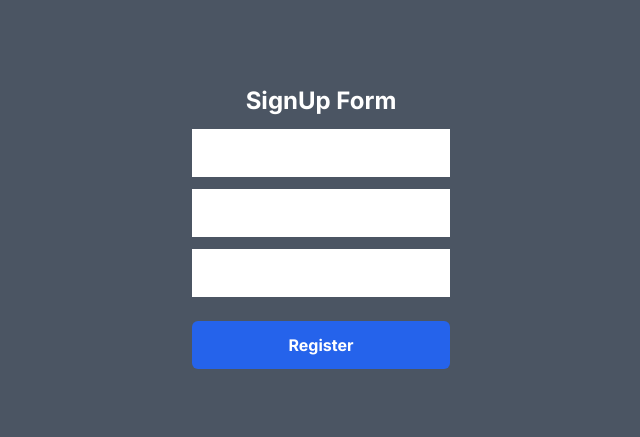
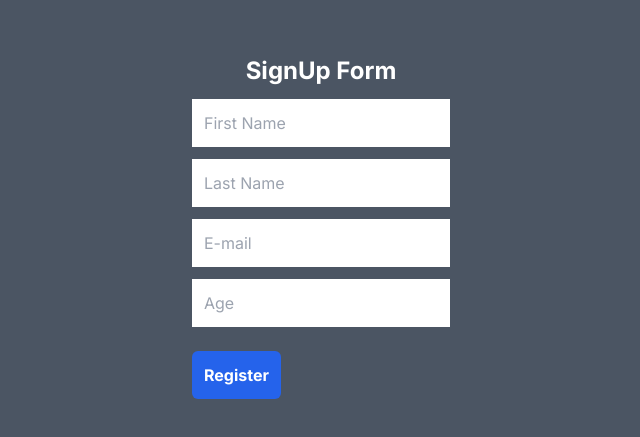
Before and after one commit to mspdl/reactjs-first_project, a Next.js app: page / in a window 1280 px wide. Shown: the part 179-616 px from the top of the page, without its empty margins (319-959 px from the left). Built offline with nearby package versions, Linux system fonts and the light colour scheme.

Commit message:
Defining error message using Zod

```diff
--- a/src/components/ZodExample.tsx
+++ b/src/components/ZodExample.tsx
@@ -3,13 +3,24 @@ import { useForm } from "react-hook-form";
 import { z } from "zod";
 
 const SignUpFormSchema = z.object({
-  name: z.string().min(2).max(20),
+  name: z
+    .string()
+    .min(2, { message: "The name must have at least 2 characters" })
+    .max(20),
   lastName: z.string().optional(),
-  age: z.number().min(18).max(130),
+  email: z.string().email(),
+  age: z
+    .number({ invalid_type_error: "Age needs to be a number" })
+    .min(18)
+    .max(130),
 });
 
 export const ZodExample = () => {
-  const { register, handleSubmit } = useForm({
+  const {
+    register,
+    handleSubmit,
+    formState: { errors },
+  } = useForm({
     resolver: zodResolver(SignUpFormSchema),
   });
 
@@ -22,24 +33,54 @@ export const ZodExample = () => {
       <h1 className="p-3 text-2xl font-bold text-white text-center">
         SignUp Form
       </h1>
-      <form onSubmit={handleSubmit(handleSignUpForm)} className="flex flex-col">
+      <form onSubmit={handleSubmit(handleSignUpForm)}>
+        <div className="mb-3">
           <input
+            placeholder="First Name"
             {...register("name")}
-          className="border-white p-3 mb-3 text-black"
+            className="border-white p-3  text-black"
           />
+          {errors.name && (
+            <p className="text-red-400">{errors.name.message as string}</p>
+          )}
+        </div>
+        <div className="mb-3">
           <input
+            placeholder="Last Name"
             {...register("lastName")}
-          className="border-white p-3 mb-3 text-black"
+            className="border-white p-3 text-black"
           />
+          {errors.lastName && (
+            <p className="text-red-400">{errors.lastName.message as string}</p>
+          )}
+        </div>
+        <div className="mb-3">
           <input
+            placeholder="E-mail"
+            {...register("email")}
+            className="border-white p-3 text-black"
+          />
+          {errors.email && (
+            <p className="text-red-400">{errors.email.message as string}</p>
+          )}
+        </div>
+        <div className="mb-3">
+          <input
+            placeholder="Age"
             {...register("age", { valueAsNumber: true })}
-          className="border-white p-3 mb-3 text-black"
+            className="border-white p-3 text-black"
           />
+          {errors.age && (
+            <p className="text-red-400">{errors.age.message as string}</p>
+          )}
+        </div>
+        <div>
           <input
             type="submit"
             value="Register"
             className="p-3 mt-3 font-bold bg-blue-600 text-white rounded-md"
           />
+        </div>
       </form>
     </div>
   );
```
Lines whose indentation alone changed are shown as unchanged.
